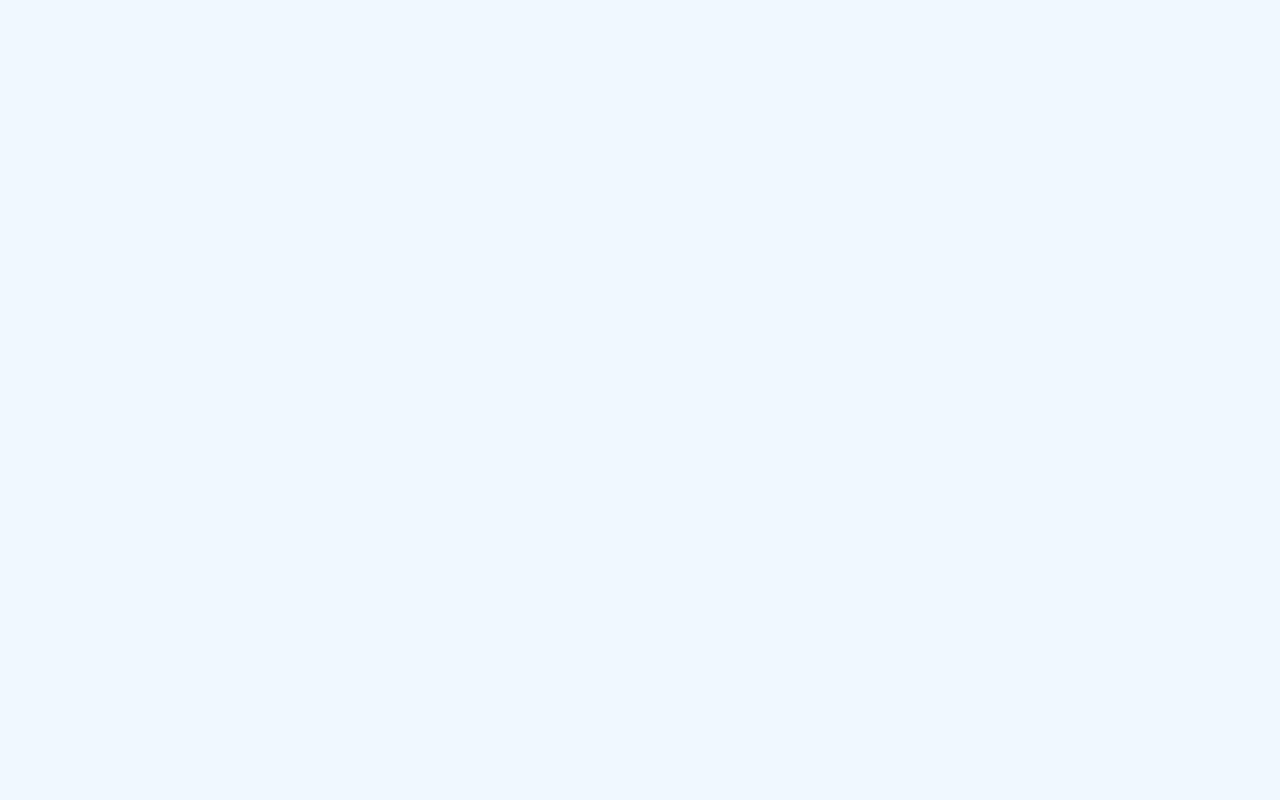
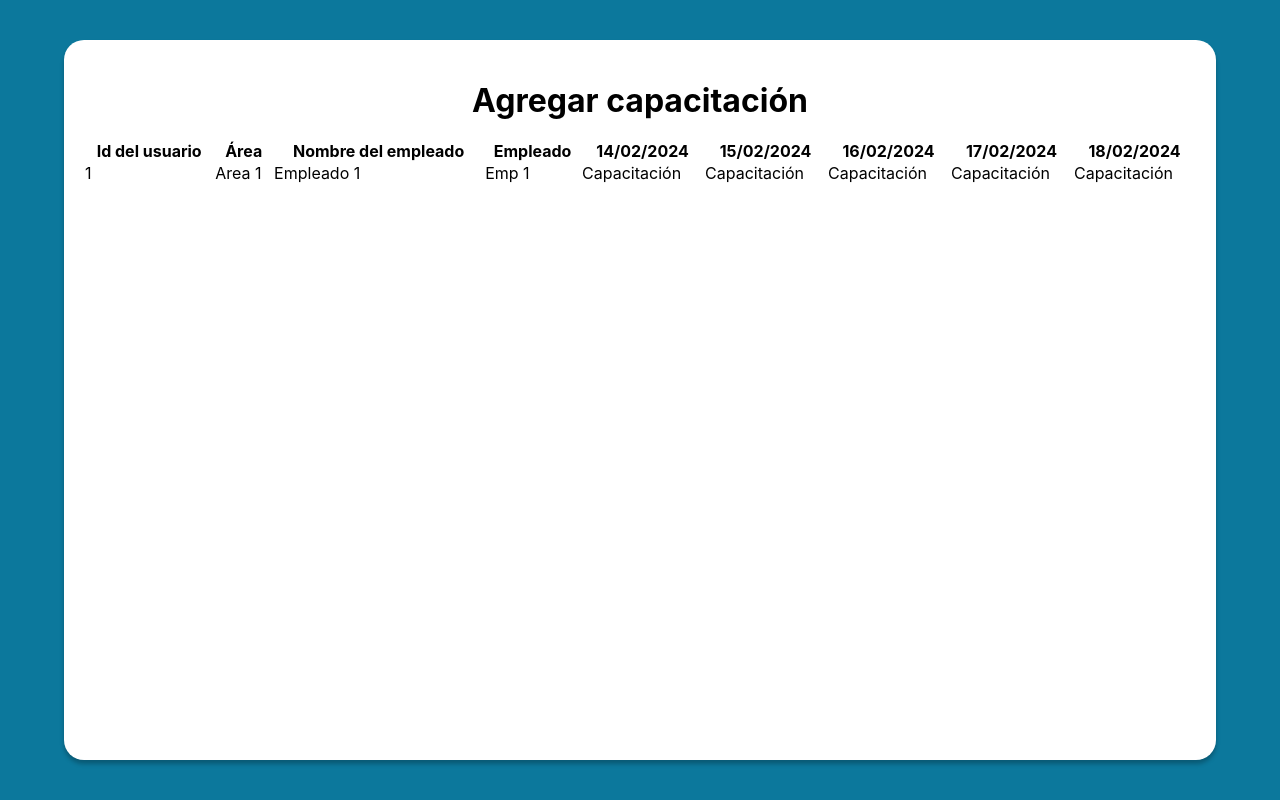
Before and after one commit to 111linblink/integradora-II, a React (Create React App) app in the folder client/: page /capacitacion in a window 1280 px wide. Before the commit this address had no page. Built offline with nearby package versions, Linux system fonts and the light colour scheme.

Commit message:
rutas-lcv
rutas, cree archivos de capacitacion

```diff
--- a/client/src/App.js
+++ b/client/src/App.js
@@ -4,10 +4,10 @@ import './App.css'; // Importa el archivo CSS aquí
 import { Route, BrowserRouter as Router, Routes } from 'react-router-dom'
 import SaAgregar from './Screens/Agregar/SA_Agregar';
 import SaVisualizar from './Screens/Visualizar/SA_visualizar';
-
 import SAModificar from './Screens/Modificar/SA_Modificar';
-
 import Login from './Screens/Login/Loggin';
+import Capacitacion from './Screens/Capacitar/Capacitacion';
+import Sadmicapacitacion from './Screens/Capacitar/Sadmicapacitacion';
 
 
 function App() {
@@ -18,11 +18,9 @@ function App() {
         <Route path="/" element={<Login />} />
           <Route path="/SA_Agregar" element={<SaAgregar />} />
           <Route path="/SA_visualizar" element={<SaVisualizar />} />
-
           <Route path="/SA_Modificar" element={<SAModificar />} />
-
-
-
+          <Route path="/capacitacion" element={<Capacitacion/>}></Route>
+          <Route path="/sadmicapacitacion" element={<Sadmicapacitacion/>}/>
         </Routes>
       </Router>
     </div>
--- /dev/null
+++ b/client/src/Screens/Capacitar/Capacitacion.jsx
@@ -0,0 +1,45 @@
+import React from "react";
+
+function Capacitacion() {
+  return (
+    <div style={{ width: '100%', height: '100vh', position: 'relative', background: '#0C789C', display: 'flex', justifyContent: 'center', alignItems: 'center' }}>
+      <div style={{ width: '90%', maxWidth: 1200, height: '90%', background: 'white', borderRadius: 20, padding: 20, boxShadow: '0px 4px 4px rgba(0, 0, 0, 0.25)', boxSizing: 'border-box' }}>
+        <h1 style={{ textAlign: 'center', marginBottom: 20 }}>Agregar capacitación</h1>
+        <div style={{ overflowX: 'auto' }}>
+          <table style={{ width: '100%', borderCollapse: 'collapse' }}>
+            <thead>
+              <tr>
+                <th>Id del usuario</th>
+                <th>Área</th>
+                <th>Nombre del empleado</th>
+                <th>Empleado</th>
+                <th>14/02/2024</th>
+                <th>15/02/2024</th>
+                <th>16/02/2024</th>
+                <th>17/02/2024</th>
+                <th>18/02/2024</th>
+              </tr>
+            </thead>
+            <tbody>
+              {/* Add table body rows here */}
+              <tr>
+                <td>1</td>
+                <td>Area 1</td>
+                <td>Empleado 1</td>
+                <td>Emp 1</td>
+                <td>Capacitación</td>
+                <td>Capacitación</td>
+                <td>Capacitación</td>
+                <td>Capacitación</td>
+                <td>Capacitación</td>
+              </tr>
+              {/* Add more table rows as needed */}
+            </tbody>
+          </table>
+        </div>
+      </div>
+    </div>
+  );
+}
+
+export default Capacitacion;
--- /dev/null
+++ b/client/src/Screens/Capacitar/Sadmicapacitacion.jsx
@@ -0,0 +1,9 @@
+import React from "react";
+
+function Sadmicapacitacion(){
+    return(
+        <h1>hola</h1>
+    )
+}
+
+export default Sadmicapacitacion;
--- a/client/src/Screens/Modificar/SA_Modificar.jsx
+++ b/client/src/Screens/Modificar/SA_Modificar.jsx
@@ -5,15 +5,15 @@ const SA_Modificar = () => {
 <div className="SAdmin" style={{width: 1529, height: 685, background: '#0C789C'}}>
   <div className="Rectangle112" style={{width: 1519, height: 109, left: 5, top: 4, position: 'absolute', background: 'white', boxShadow: '0px 4px 4px rgba(0, 0, 0, 0.25)'}} />
   <div className="Rectangle157" style={{width: 1439, height: 502, left: 39, top: 132, position: 'absolute', background: 'white', boxShadow: '0px 4px 4px rgba(0, 0, 0, 0.25)', borderRadius: 20}} />
-  <img className="Rectangle113" style={{width: 151.21, height: 90.84, left: 27.05, top: 12.91, position: 'absolute'}} src="https://via.placeholder.com/151x91" />
+  {/*<img className="Rectangle113" style={{width: 151.21, height: 90.84, left: 27.05, top: 12.91, position: 'absolute'}} src="https://via.placeholder.com/151x91" />
   <img className="Rectangle114" style={{width: 51, height: 39, left: 1396, top: 38, position: 'absolute'}} src="https://via.placeholder.com/51x39" />
   <img className="Rectangle115" style={{width: 52, height: 39, left: 1314, top: 38, position: 'absolute'}} src="https://via.placeholder.com/52x39" />
   <img className="Rectangle116" style={{width: 51, height: 39, left: 1233, top: 38, position: 'absolute'}} src="https://via.placeholder.com/51x39" />
   <img className="Rectangle117" style={{width: 50, height: 39, left: 1153, top: 38, position: 'absolute'}} src="https://via.placeholder.com/50x39" />
-  <img className="Rectangle118" style={{width: 51, height: 39, left: 1072, top: 38, position: 'absolute'}} src="https://via.placeholder.com/51x39" />
+  <img className="Rectangle118" style={{width: 51, height: 39, left: 1072, top: 38, position: 'absolute'}} src="https://via.placeholder.com/51x39" />*/}
   <div className="Rectangle196" style={{width: 296, height: 118, left: 1111, top: 384, position: 'absolute', background: '#E1F6FF', boxShadow: '0px 4px 4px rgba(0, 0, 0, 0.25)', borderRadius: 10}} />
   <div className="FotoDelEmpleado" style={{width: 222, height: 19, left: 1159, top: 393, position: 'absolute', color: 'rgba(0, 0, 0, 0.70)', fontSize: 24, fontFamily: 'Roboto', fontWeight: '400', wordWrap: 'break-word'}}>Foto del empleado</div>
-  <img className="Rectangle195" style={{width: 69, height: 52, left: 1227, top: 436, position: 'absolute'}} src="https://via.placeholder.com/69x52" />
+{/*<img className="Rectangle195" style={{width: 69, height: 52, left: 1227, top: 436, position: 'absolute'}} src="https://via.placeholder.com/69x52" />*/}
   <div className="Rectangle97" style={{width: 362.28, height: 38.30, left: 103.71, top: 252.48, position: 'absolute', background: '#E1F6FF', boxShadow: '0px 4px 4px rgba(0, 0, 0, 0.25)', borderRadius: 10}} />
   <div className="Nombre" style={{width: 409.53, height: 18.70, left: 117.36, top: 262.28, position: 'absolute', color: 'rgba(0, 0, 0, 0.70)', fontSize: 24, fontFamily: 'Roboto', fontWeight: '400', wordWrap: 'break-word'}}>Nombre</div>
   <div className="Rectangle158" style={{width: 362.28, height: 37.41, left: 103.71, top: 312.15, position: 'absolute', background: '#E1F6FF', boxShadow: '0px 4px 4px rgba(0, 0, 0, 0.25)', borderRadius: 10}} />
```
Also changed, not shown: client/src/Screens/Visualizar/SA_visualizar.jsx (+6 -6 lines).
